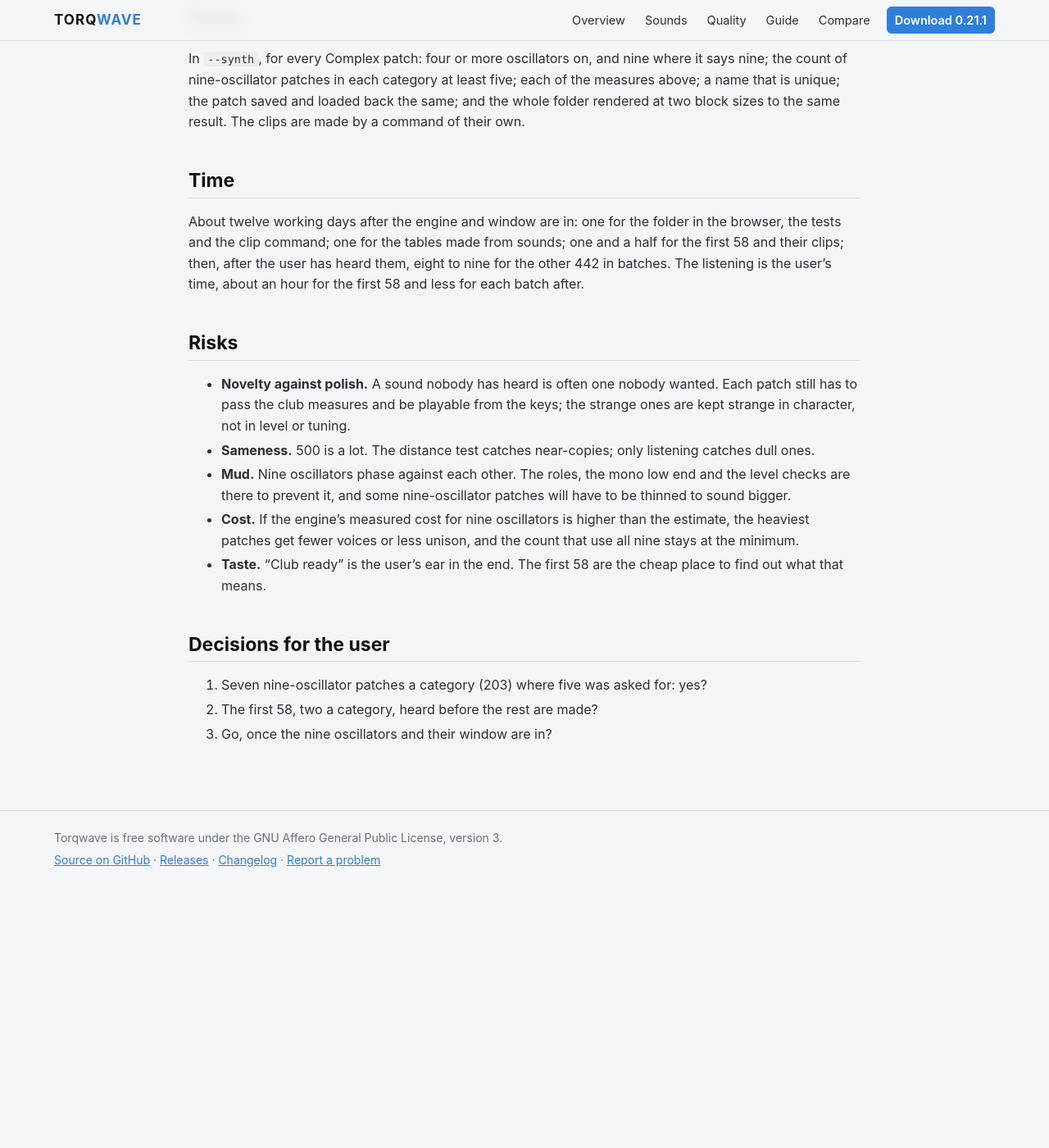
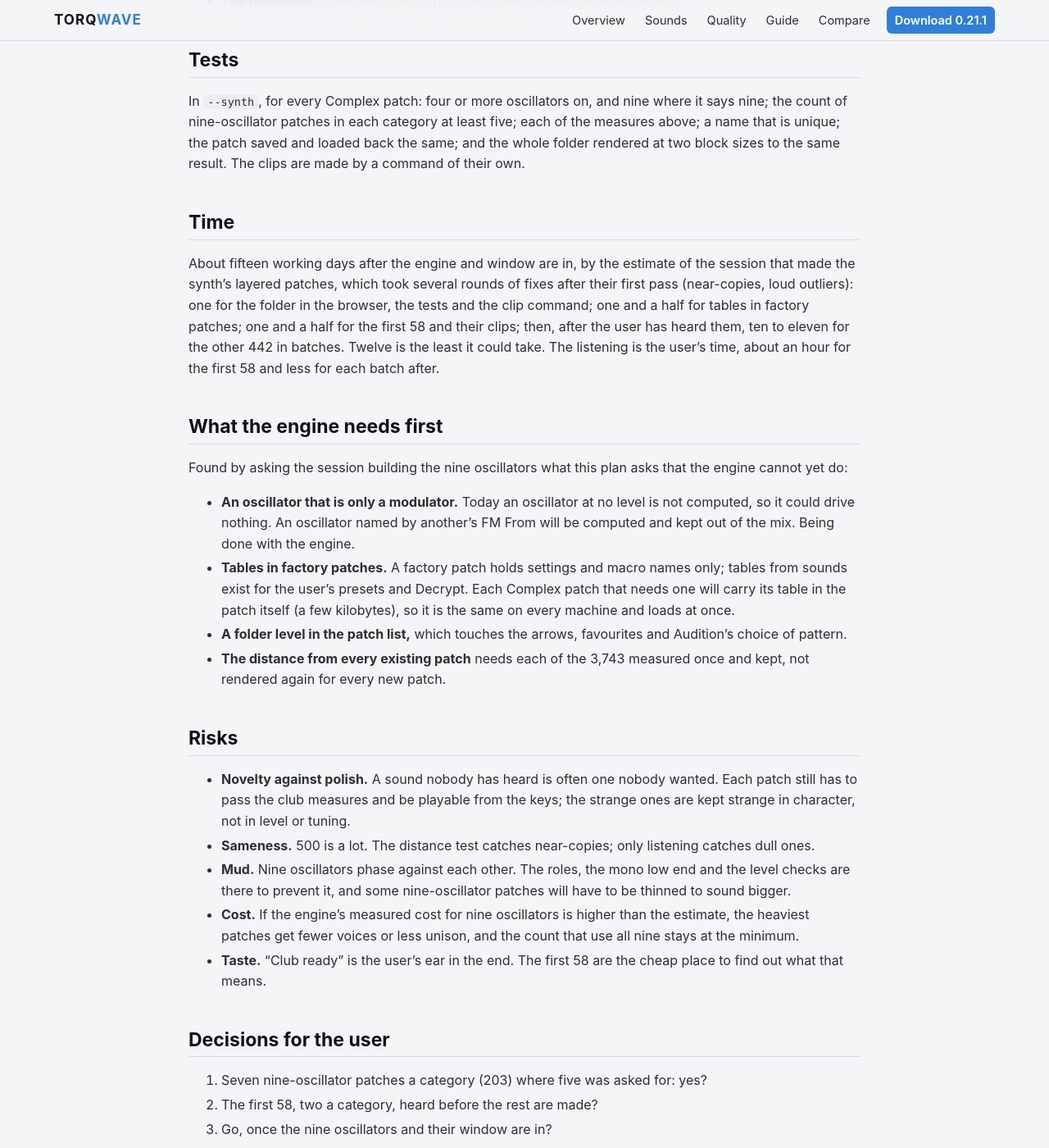
Before and after one commit to BobClawblaw/torqwave, a Jekyll site: the page built from docs/plans/PLAN-SYNTH-COMPLEX.md, in a window 1280 px wide and 1400 px high, scrolled down 3158 px. Shown: the whole window at 82% size. Built offline with Jekyll 4.4.1, drawn with Linux system fonts in a browser that asks for light colours; our own code applies the rules of GitHub Pages for plain Markdown files; before the commit the page ends 4250 px from its top, so only the background shows below that; some of the changed text lies outside the part shown.

Commit message:
Plan: the Complex patches' time, voice rule and what the engine needs first

```diff
--- a/docs/plans/PLAN-SYNTH-COMPLEX.md
+++ b/docs/plans/PLAN-SYNTH-COMPLEX.md
@@ -47,7 +47,7 @@ Measured for every patch by the tests, not left to taste:
 - **It cuts:** hooks have energy from 1 to 5 kHz at their start, so they are heard over a kick and hats.
 - **No clicks, no DC, no step** at a note's start, end, restrike or release, as every patch is held to now.
 - **Four macros that change the character,** each named, each moving the sound by an amount the test can measure.
-- **A cost each patch must stay under:** a nine-oscillator patch with unison is the most expensive thing the synth can do. Each patch is measured with eight notes held and must stay under a share of one core to be set when the engine's cost is measured; a patch over it loses unison, not oscillators.
+- **Eight notes at once, at least.** The synth sounds at most 384 unison voices at a time, which is what three oscillators could ask for and keeps its worst cost where it is today. A patch asking for more plays fewer notes. So a Complex patch uses at most 48 unison voices a note, counting every oscillator that is on or driving another: nine oscillators have about five each to share, not eight. A chord stab that dropped notes would be heard.
 - **Different from each other:** no two patches in a category nearer than a set distance by the measure Decrypt uses to compare sounds, so 25 basses are 25 basses and not one bass 25 times.
 
 And heard, because measurements do not make a sound good:
@@ -76,7 +76,16 @@ In `--synth`, for every Complex patch: four or more oscillators on, and nine whe
 
 ## Time
 
-About twelve working days after the engine and window are in: one for the folder in the browser, the tests and the clip command; one for the tables made from sounds; one and a half for the first 58 and their clips; then, after the user has heard them, eight to nine for the other 442 in batches. The listening is the user's time, about an hour for the first 58 and less for each batch after.
+About fifteen working days after the engine and window are in, by the estimate of the session that made the synth's layered patches, which took several rounds of fixes after their first pass (near-copies, loud outliers): one for the folder in the browser, the tests and the clip command; one and a half for tables in factory patches; one and a half for the first 58 and their clips; then, after the user has heard them, ten to eleven for the other 442 in batches. Twelve is the least it could take. The listening is the user's time, about an hour for the first 58 and less for each batch after.
+
+## What the engine needs first
+
+Found by asking the session building the nine oscillators what this plan asks that the engine cannot yet do:
+
+- **An oscillator that is only a modulator.** Today an oscillator at no level is not computed, so it could drive nothing. An oscillator named by another's FM From will be computed and kept out of the mix. Being done with the engine.
+- **Tables in factory patches.** A factory patch holds settings and macro names only; tables from sounds exist for the user's presets and Decrypt. Each Complex patch that needs one will carry its table in the patch itself (a few kilobytes), so it is the same on every machine and loads at once.
+- **A folder level in the patch list,** which touches the arrows, favourites and Audition's choice of pattern.
+- **The distance from every existing patch** needs each of the 3,743 measured once and kept, not rendered again for every new patch.
 
 ## Risks
 
```
